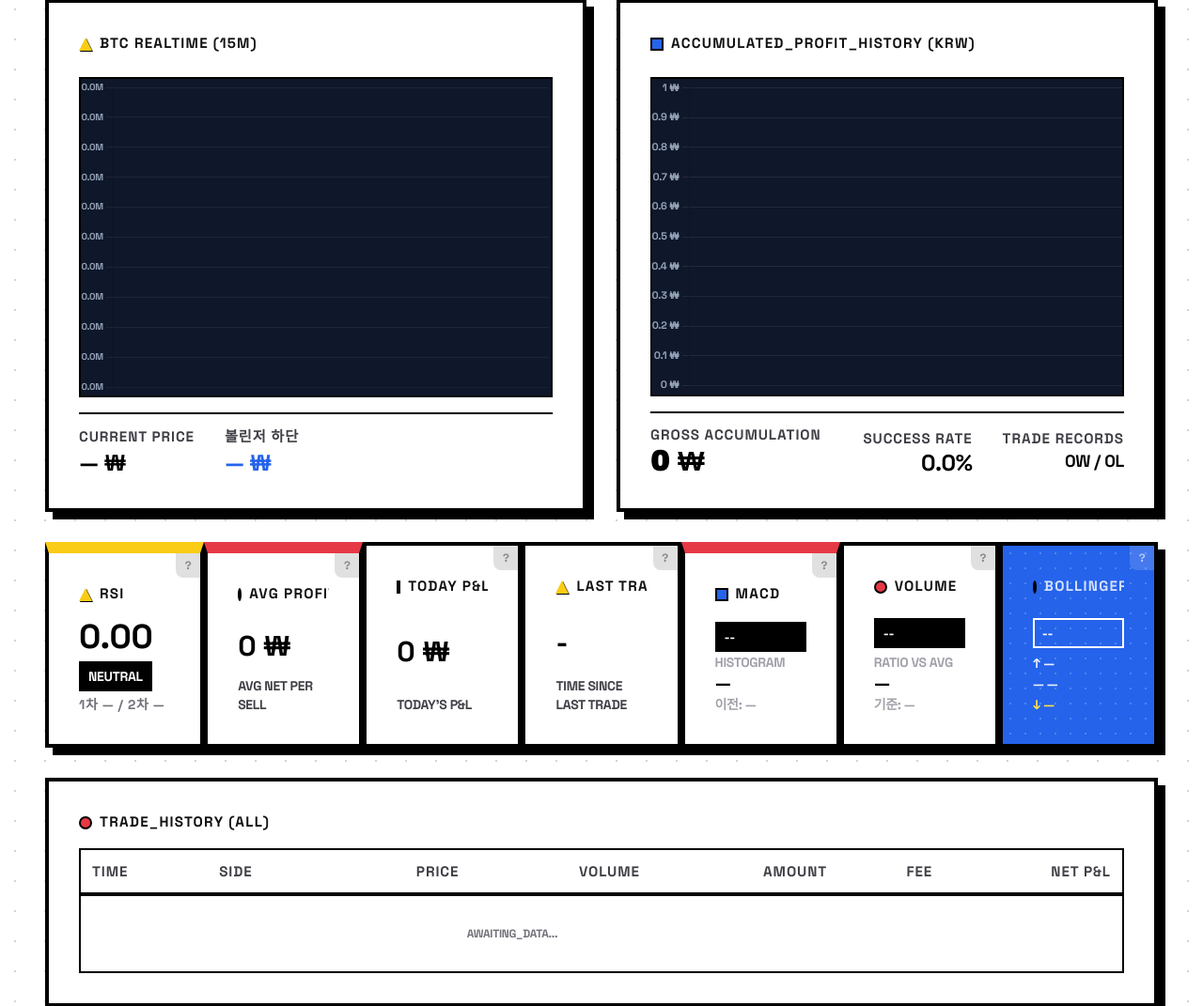
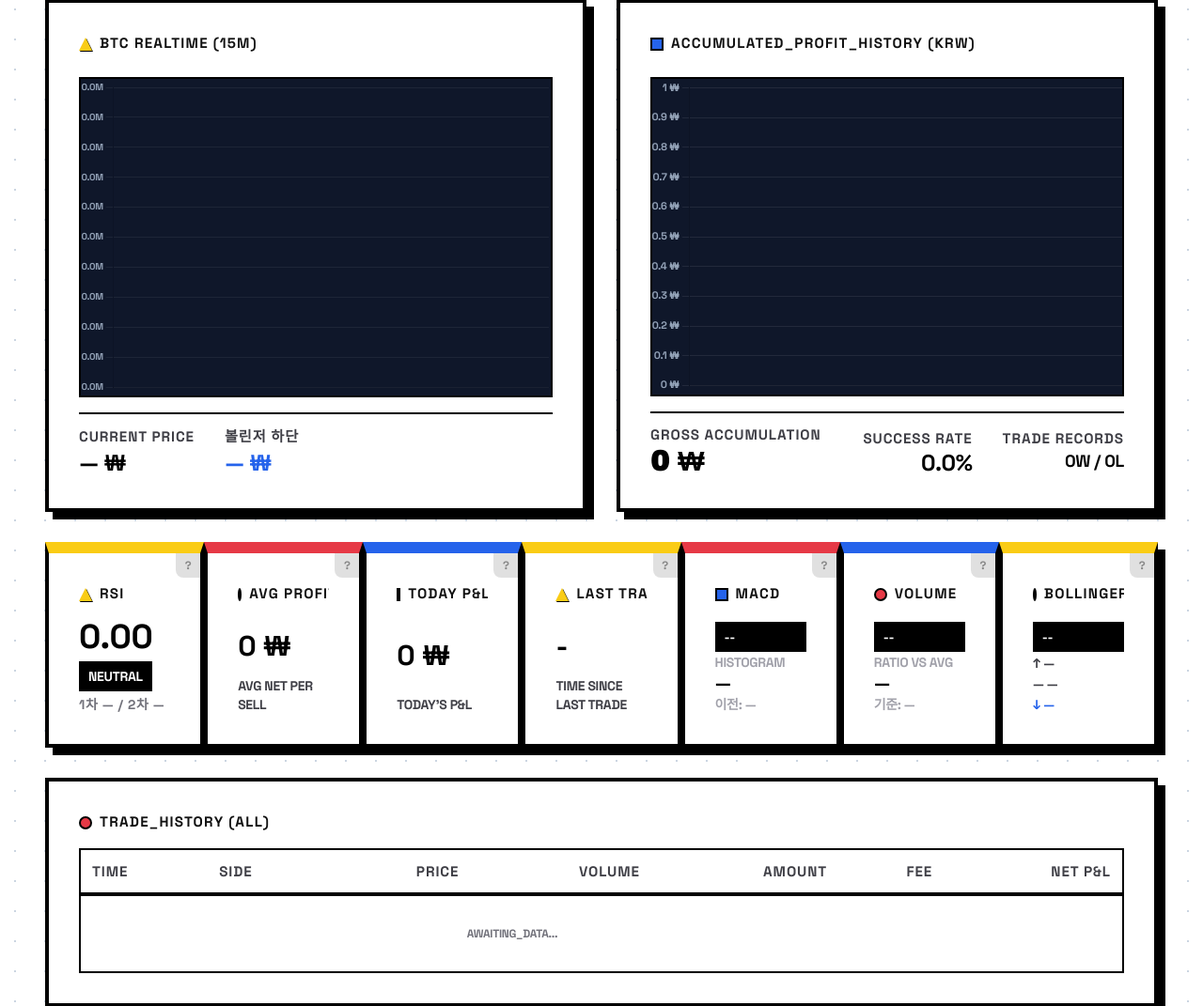
Before and after one commit to syl-deve/btrade, a FastAPI app: template templates/index.html in a window 1280 px wide. Shown: the part 422-1493 px from the top of the page at 94% size. Run offline with FastAPI, Linux system fonts and the light colour scheme; the template is opened without the code that fills it, so the values that code supplies are empty; parts of the project's set-up code (start-up, migrations or seed data) failed here and were passed over; some libraries are stand-ins or nearby versions.

Commit message:
fix: 스탯 카드 상단 띠 노빨파 패턴으로 통일
RSI(노) 평균손익(빨) 오늘손익(파) 마지막거래(노) MACD(빨) 거래량(파) 볼린저(노)
tile-blue-accent 클래스 신규 추가

Co-Authored-By: Claude Sonnet 4.6 <noreply@anthropic.com>

```diff
--- a/static/css/bauhaus.css
+++ b/static/css/bauhaus.css
@@ -67,6 +67,7 @@ header.sticky {
 
 .tile-red-accent { border-top: 12px solid var(--bau-red); }
 .tile-yellow-accent { border-top: 12px solid var(--bau-yellow); }
+.tile-blue-accent { border-top: 12px solid var(--bau-blue); }
 
 /* Typography */
 h1, .archivo-bold {
--- a/templates/index.html
+++ b/templates/index.html
@@ -211,7 +211,7 @@
                 </div>
 
                 <!-- 오늘 손익 -->
-                <div class="bau-tile flex flex-col justify-between" style="flex:1; min-width:160px; position:relative;">
+                <div class="bau-tile tile-blue-accent flex flex-col justify-between" style="flex:1; min-width:160px; position:relative;">
                     <button class="hint-btn" onclick="showHint('today_profit', this)" title="설명">?</button>
                     <div class="label-bau"><div class="bau-shape bau-square"></div><span data-i18n="label_today_profit">TODAY_P&L</span></div>
                     <div id="today-net-profit" class="text-3xl font-black leading-none">0 ₩</div>
@@ -219,7 +219,7 @@
                 </div>
 
                 <!-- 마지막 거래 -->
-                <div class="bau-tile flex flex-col justify-between" style="flex:1; min-width:160px; position:relative;">
+                <div class="bau-tile tile-yellow-accent flex flex-col justify-between" style="flex:1; min-width:160px; position:relative;">
                     <button class="hint-btn" onclick="showHint('last_trade', this)" title="설명">?</button>
                     <div class="label-bau"><div class="bau-shape bau-triangle"></div><span data-i18n="label_last_trade">LAST_TRADE</span></div>
                     <div id="last-trade-elapsed" class="text-3xl font-black leading-none">-</div>
@@ -239,7 +239,7 @@
                 </div>
 
                 <!-- 거래량 -->
-                <div class="bau-tile flex flex-col justify-between" style="flex:1; min-width:160px; position:relative;">
+                <div class="bau-tile tile-blue-accent flex flex-col justify-between" style="flex:1; min-width:160px; position:relative;">
                     <button class="hint-btn" onclick="showHint('volume', this)" title="설명">?</button>
                     <div class="label-bau"><div class="bau-shape bau-circle"></div><span data-i18n="label_volume_filter">VOLUME</span></div>
                     <div id="vol-status" class="text-sm font-black inline-block px-2 py-1 border-2 border-black bg-black text-white">--</div>
@@ -251,14 +251,14 @@
                 </div>
 
                 <!-- 볼린저밴드 -->
-                <div class="bau-tile tile-blue-dot flex flex-col justify-between" style="flex:1; min-width:160px; position:relative;">
-                    <button class="hint-btn hint-btn-light" onclick="showHint('bollinger', this)" title="설명">?</button>
-                    <div class="label-bau text-white/80"><div class="bau-shape bau-circle"></div><span data-i18n="label_bollinger">BOLLINGER</span></div>
-                    <div id="boll-status" class="text-sm font-black text-white inline-block px-2 py-1 border-2 border-white">--</div>
-                    <div class="flex flex-col gap-0.5 text-sm font-bold text-white/90">
+                <div class="bau-tile tile-yellow-accent flex flex-col justify-between" style="flex:1; min-width:160px; position:relative;">
+                    <button class="hint-btn" onclick="showHint('bollinger', this)" title="설명">?</button>
+                    <div class="label-bau"><div class="bau-shape bau-circle"></div><span data-i18n="label_bollinger">BOLLINGER</span></div>
+                    <div id="boll-status" class="text-sm font-black inline-block px-2 py-1 border-2 border-black bg-black text-white">--</div>
+                    <div class="flex flex-col gap-0.5 text-sm font-bold text-zinc-700">
                         <span>↑ <span id="boll-upper">—</span></span>
                         <span>— <span id="boll-middle">—</span></span>
-                        <span class="text-yellow-300 font-black">↓ <span id="boll-lower">—</span></span>
+                        <span class="text-blue-600 font-black">↓ <span id="boll-lower">—</span></span>
                     </div>
                 </div>
 
```
